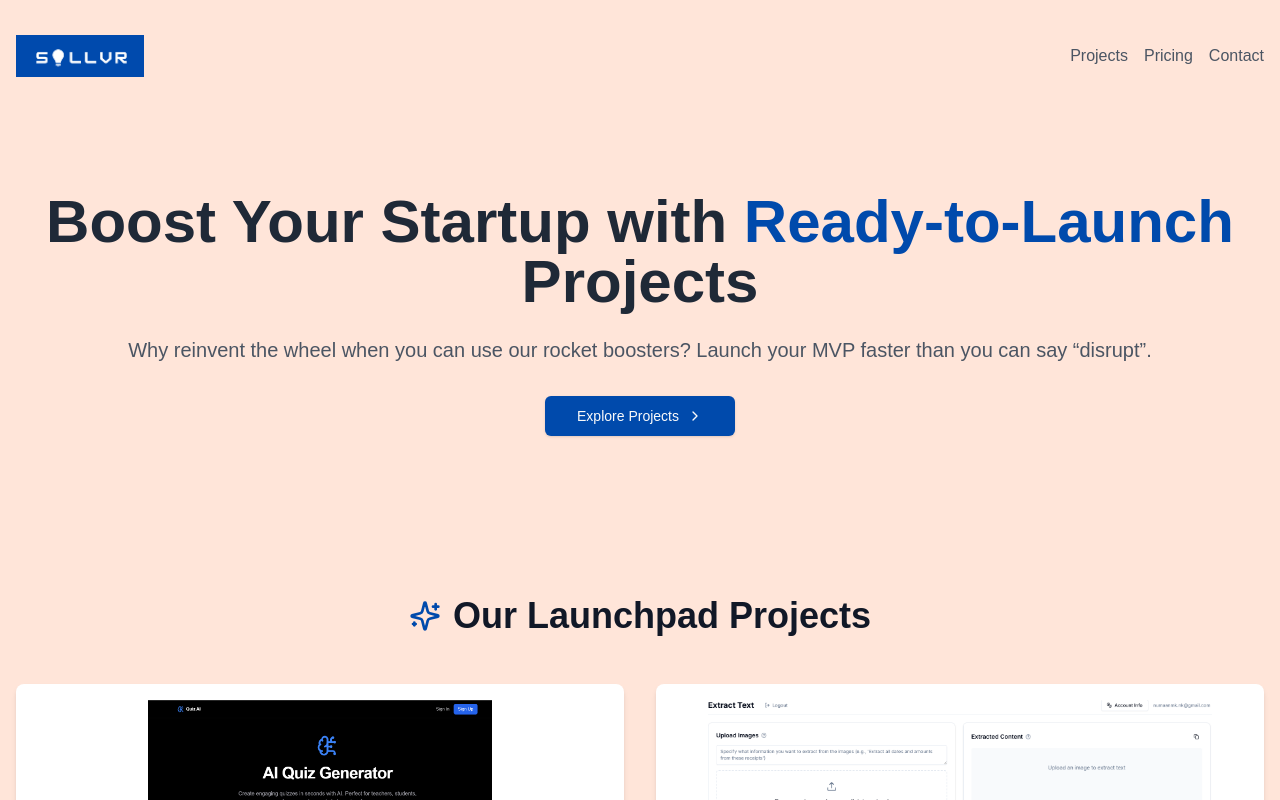
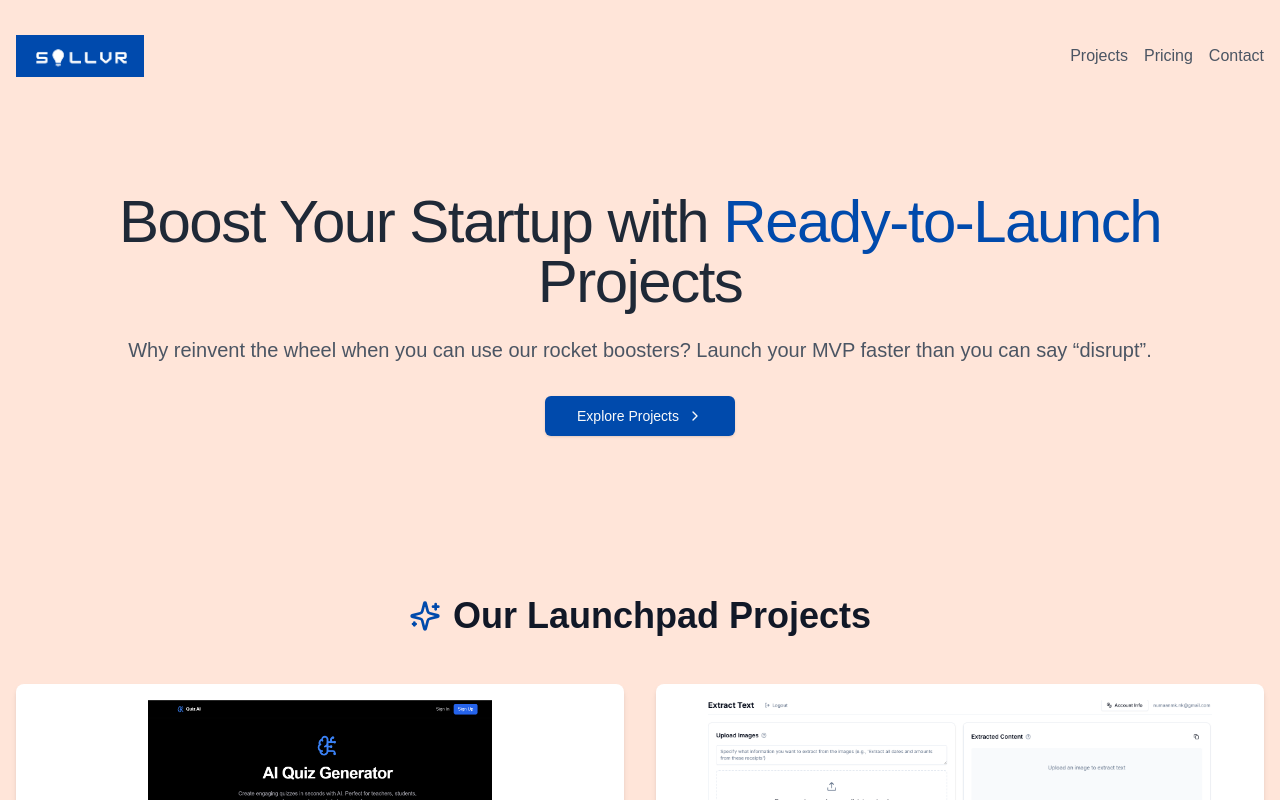
Before and after one commit to Sollvr/sollvr-website, a Next.js app: page / in a window 1280 px wide. Shown: the top 800 px of the page. Built offline with nearby package versions, Linux system fonts and the light colour scheme.

Commit message:
new font

```diff
--- a/app/globals.css
+++ b/app/globals.css
@@ -39,6 +39,8 @@ body {
     --chart-4: 43 74% 66%;
     --chart-5: 27 87% 67%;
     --radius: 0.5rem;
+    --font-ff-real-head: 'FF Real Head Pro Medium', system-ui, sans-serif;
+    --font-heading: var(--font-roboto);
   }
   .dark {
     --background: 240 10% 3.9%;
--- a/app/layout.tsx
+++ b/app/layout.tsx
@@ -1,6 +1,6 @@
 import type { Metadata } from "next";
 import localFont from "next/font/local";
-import { Poppins } from 'next/font/google';
+import { Poppins, Roboto } from 'next/font/google';
 import "./globals.css";
 
 const geistSans = localFont({
@@ -12,6 +12,12 @@ const geistMono = localFont({
   src: "./fonts/GeistMonoVF.woff",
   variable: "--font-geist-mono",
   weight: "100 900",
+});
+
+const roboto = Roboto({
+  subsets: ['latin'],
+  weight: ['500'],
+  variable: '--font-roboto',
 });
 
 const poppins = Poppins({
@@ -47,7 +53,7 @@ export default function RootLayout({
 }>) {
   return (
     <html lang="en">
-      <body className={`${geistSans.variable} ${geistMono.variable} ${poppins.variable} antialiased bg-[#FFE5D9]`}>
+      <body className={`${geistSans.variable} ${geistMono.variable} ${poppins.variable} ${roboto.variable} antialiased bg-[#FFE5D9]`}>
         {children}
       </body>
     </html>
--- a/app/page.tsx
+++ b/app/page.tsx
@@ -30,7 +30,7 @@ export default function Page() {
       <main>
         {/* Hero Section */}
         <section className="container mx-auto px-4 py-20 text-center">
-          <h1 className="text-6xl font-extrabold text-gray-800 mb-6">
+          <h1 className="font-roboto text-6xl font-medium text-gray-800 mb-6 tracking-tight">
             Boost Your Startup with <span className="text-[rgb(0,74,172)]">Ready-to-Launch</span> Projects
           </h1>
           <p className="text-xl text-gray-600 mb-8">
@@ -55,7 +55,7 @@ export default function Page() {
               description="An intelligent quiz generation system that creates custom quizzes based on your content. Perfect for educators and training platforms."
               image="/ai-quiz-gen.png"
               techStack={["Next.js", "OpenAI", "TailwindCSS", "TypeScript"]}
-              demoLink="https://quzai.sollvr.com"
+              demoLink="https://quizai.sollvr.com"
             />
             <ProjectCard
               title="Data from Image"
```
